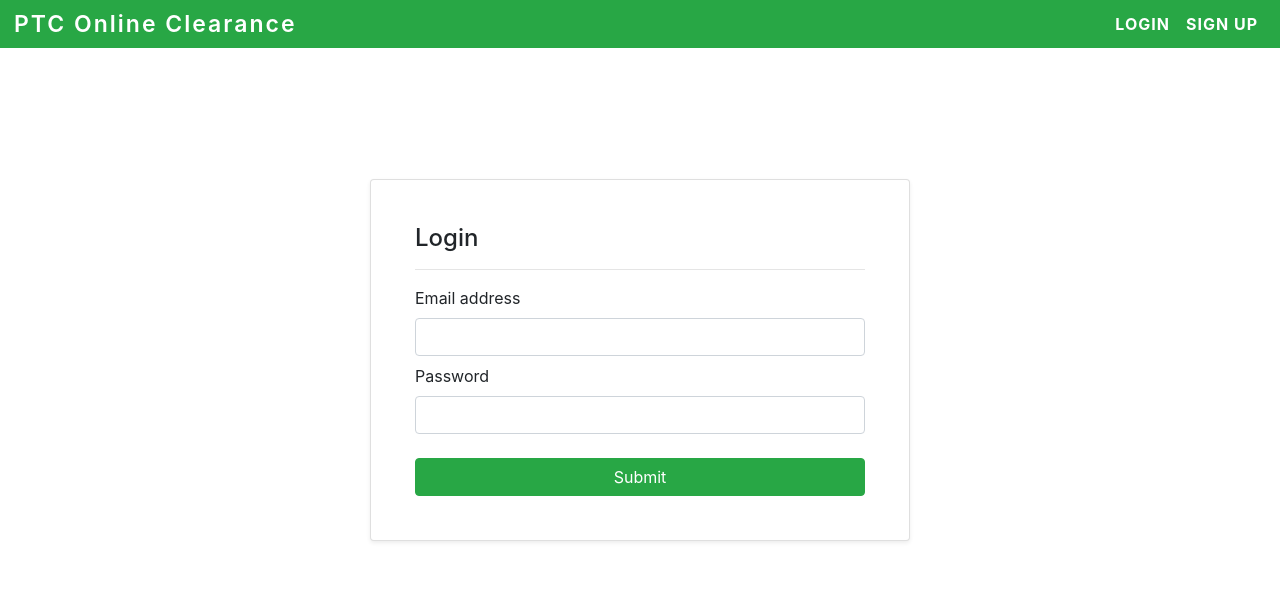
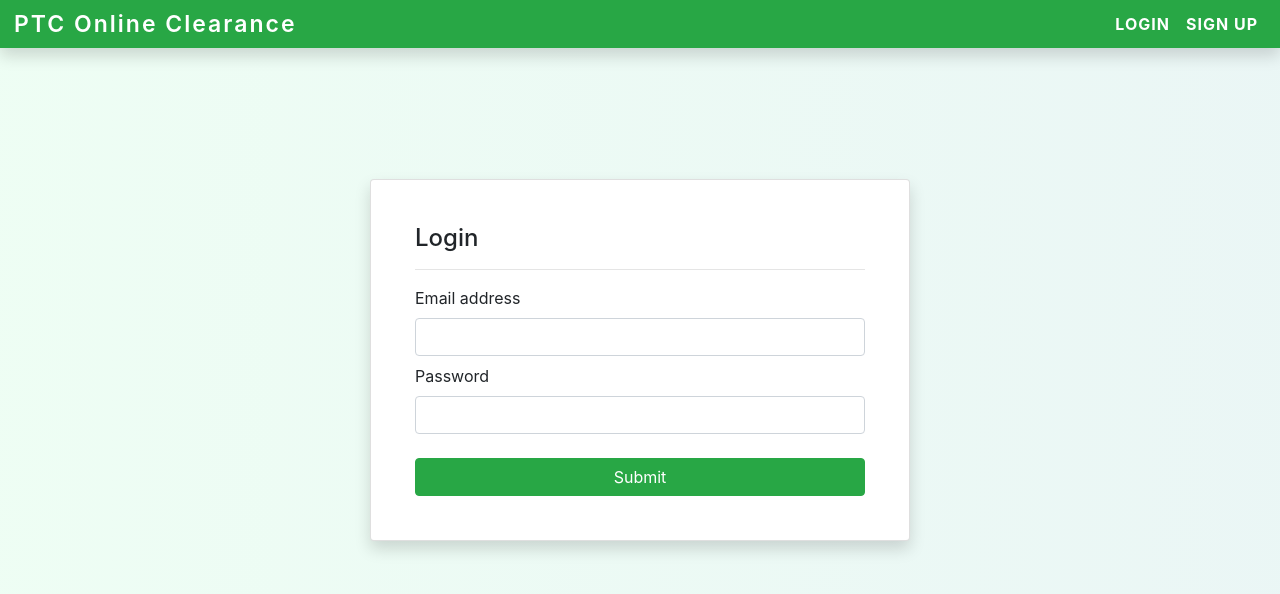
Before and after one commit to royrmagdaong/online-clearance, a Vue app: page /login in a window 1280 px wide. Shown: the top 594 px of the page. Built offline with nearby package versions, Linux system fonts and the light colour scheme; no server answers.

Commit message:
change app background color. add shadow to login, signup, and navbar

```diff
--- a/src/App.vue
+++ b/src/App.vue
@@ -31,6 +31,11 @@ export default {
 /* GLOBAL CSS */
 
 .page-item.active .page-link{
-  background-color: #28a745 !important;
+  background-color: #28a74544 !important;
+}
+body{
+  background: #11998e45;  /* fallback for old browsers */
+  background: -webkit-linear-gradient(to right, #38ef7e16, #11998e16);  /* Chrome 10-25, Safari 5.1-6 */
+  background: linear-gradient(to right, #38ef7e16, #11998e16); /* W3C, IE 10+/ Edge, Firefox 16+, Chrome 26+, Opera 12+, Safari 7+ */
 }
 </style>
--- a/src/components/Navbar.vue
+++ b/src/components/Navbar.vue
@@ -1,7 +1,7 @@
 <template>
 <div>
     <!-- for MD and UP -->
-    <div class="main-nav bg-success d-none d-md-flex">
+    <div class="main-nav shadow bg-success d-none d-md-flex">
         <div class="bname">
             <div>PTC Online Clearance</div>
         </div>
--- a/src/views/SignIn.vue
+++ b/src/views/SignIn.vue
@@ -2,7 +2,7 @@
   <div class="container">
     <div class="row">
       <div class="col-12 col-md-6 offset-md-3 col-lg-6 offset-lg-3 signin-container">
-        <div class="card shadow-sm px-2 py-2 mx-2 mx-sm-0 px-lg-4 py-lg-4" style="width:100%;">
+        <div class="card shadow px-2 py-2 mx-2 mx-sm-0 px-lg-4 py-lg-4" style="width:100%;">
           <div class="card-body">
             <h4 class="card-title">Login</h4>
             <hr>
@@ -84,4 +84,5 @@ export default {
   display: flex;
   align-items: center;
 }
+
 </style>
--- a/src/views/SignUp.vue
+++ b/src/views/SignUp.vue
@@ -3,7 +3,7 @@
     <div class="row">
       <div class="col-12 d-block d-md-none" style="margin-top:120px;"></div>
       <div class="col-12 col-md-6 offset-md-3 col-lg-6 offset-lg-3 signup-container">
-        <div class="card shadow-sm px-2 py-2 mx-2 mx-sm-0 px-lg-4 py-lg-2" style="width:100%;">
+        <div class="card shadow px-2 py-2 mx-2 mx-sm-0 px-lg-4 py-lg-2" style="width:100%;">
           <div class="card-body">
             <h4 class="card-title">Sign Up</h4>
             <hr>
```
